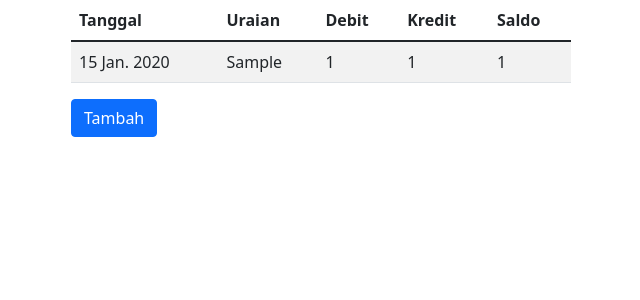
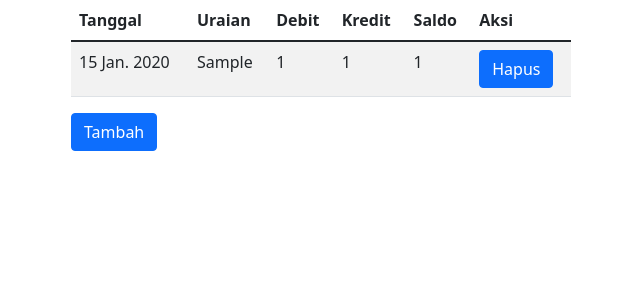
Before and after one commit to dyanmg/bendahara, a Django app: page /jurnal/ in a window 1280 px wide. Shown: the top 300 px of the page, without its empty margins (319-959 px from the left). Run offline with Django 4.2, Linux system fonts and the light colour scheme; tables that the repository leaves empty hold one stand-in row (values such as "Sample post").

Commit message:
Add delete button

```diff
--- /dev/null
+++ b/jurnal/static/jurnal/transaksi_list.js
@@ -0,0 +1,11 @@
+const forms = document.querySelectorAll('.delete-form');
+
+for (const form of forms) {
+    form.addEventListener('submit', e => {
+        if (confirm('Yakin menghapus entry?')) {
+            return true;
+        }
+        e.preventDefault();
+        return false;
+    });
+}
--- a/jurnal/templates/jurnal/layout.html
+++ b/jurnal/templates/jurnal/layout.html
@@ -14,5 +14,6 @@
     <main>
         {% block content %}{% endblock content %}
     </main>
+    {% block script %}{% endblock script %}
 </body>
 </html>
--- a/jurnal/templates/jurnal/transaksi_list.html
+++ b/jurnal/templates/jurnal/transaksi_list.html
@@ -1,4 +1,5 @@
 {% extends 'jurnal/layout.html' %}
+{% load static %}
 
 {% block content %}
 <table class="table table-striped table-hover">
@@ -9,6 +10,7 @@
             <th>Debit</th>
             <th>Kredit</th>
             <th>Saldo</th>
+            <th>Aksi</th>
         </tr>
     </thead>
     <tbody>
@@ -19,9 +21,21 @@
             <td>{{ transaksi.debit }}</td>
             <td>{{ transaksi.kredit }}</td>
             <td>{{ transaksi.saldo }}</td>
+            <td>
+                {% if forloop.last %}
+                <form class="delete-form" method="post" action="{% url 'jurnal:hapus' transaksi.id %}">
+                    {% csrf_token %}
+                    <button type="submit" class="btn btn-primary">Hapus</button>
+                </form>
+                {% endif %}
+            </td>
         </tr>
         {% endfor %}
     </tbody>
 </table>
 <a href="{% url 'jurnal:tambah' %}" class="btn btn-primary">Tambah</a>
 {% endblock content %}
+
+{% block script %}
+<script src="{% static 'jurnal/transaksi_list.js' %}"></script>
+{% endblock script %}
--- a/jurnal/urls.py
+++ b/jurnal/urls.py
@@ -7,5 +7,6 @@ app_name = 'jurnal'
 urlpatterns = [
     path('', views.index, name='index'),
     path('tambah', views.tambah, name='tambah'),
-    path('simpan', views.simpan, name='simpan')
+    path('simpan', views.simpan, name='simpan'),
+    path('hapus/<int:id>', views.hapus, name='hapus')
 ]
--- a/jurnal/views.py
+++ b/jurnal/views.py
@@ -35,3 +35,8 @@ def simpan(request):
     transaksi.save()
 
     return redirect('jurnal:index')
+
+def hapus(request, id):
+    if request.method == 'POST':
+        Transaksi.objects.filter(id=id).delete()
+    return redirect('jurnal:index')
```
